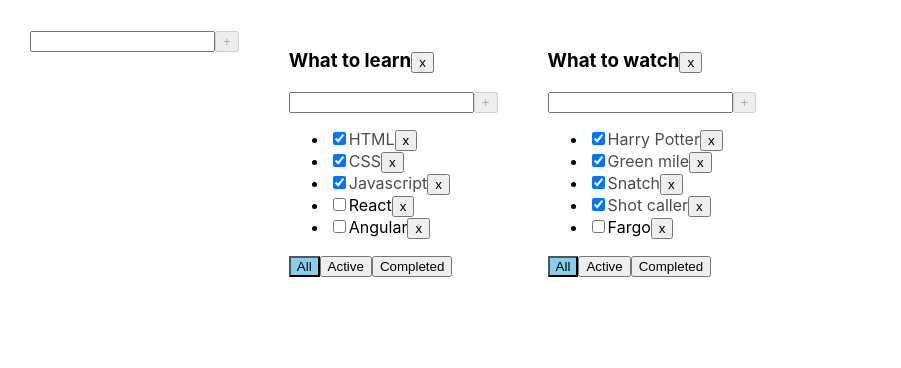
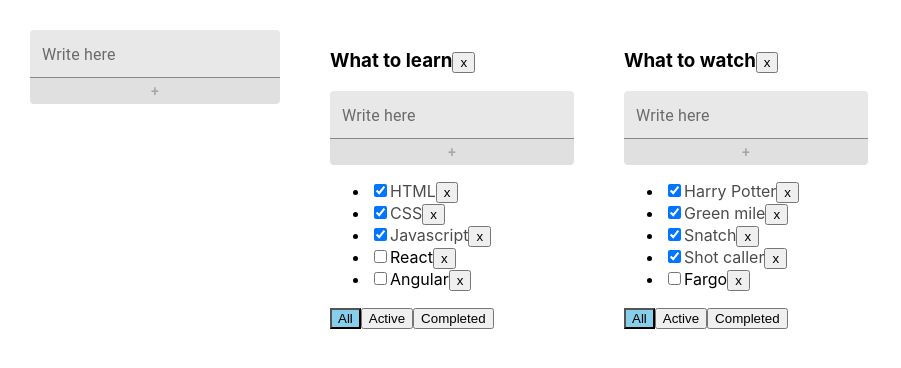
Before and after one commit to Yaroslav-Mig/todoList-react-ts, a React (Create React App) app: page / in a window 1280 px wide. Shown: the top 368 px of the page, without its empty margins (0-901 px from the left). Built offline with nearby package versions, Linux system fonts and the light colour scheme.

Commit message:
feat: add material-ui, use mui components in the FC addItemForm

```diff
--- a/package.json
+++ b/package.json
@@ -3,6 +3,8 @@
   "version": "0.1.0",
   "private": true,
   "dependencies": {
+    "@material-ui/core": "^4.12.4",
+    "@material-ui/icons": "^4.11.3",
     "@testing-library/jest-dom": "^4.2.4",
     "@testing-library/react": "^9.3.2",
     "@testing-library/user-event": "^7.1.2",
--- a/src/App.tsx
+++ b/src/App.tsx
@@ -1,8 +1,8 @@
 import React, { useState } from 'react';
 import { v1 } from 'uuid';
 import { TodoList, TaskType, FilterValueType } from './components/TodoList';
+import { AddItemForm } from './components/addItemForm/AddItemForm';
 import './App.css';
-import { AddItemForm } from './components/AddItemForm';
 
 type TodoListType = {
   id: string;
--- a/src/components/TodoList.module.css
+++ b/src/components/TodoList.module.css
@@ -1,13 +1,9 @@
-.input_box {
+.input_wrap {
 	display: flex;
 	flex-flow: column wrap;
-}
-.input_error {
-  border: 1px solid #ff4500;
-  outline: none;
-}
-.message_error {
-  color: #ff4500;
+	box-sizing: border-box;
+	max-width: 250px;
+	width: 100%;
 }
 .btn_active {
   background-color: #87ceeb;
--- a/src/components/TodoList.tsx
+++ b/src/components/TodoList.tsx
@@ -1,6 +1,6 @@
 import React from 'react';
 import { TodoListHeader } from './TodoListHeader';
-import { AddItemForm } from './AddItemForm';
+import { AddItemForm } from './addItemForm/AddItemForm';
 import { ButtonsFilter } from './ButtonsFilter';
 import { TodoListTasks } from './TodoListTasks';
 
--- a/src/components/AddItemForm.tsx
+++ b/src/components/addItemForm/AddItemForm.tsx
@@ -1,5 +1,6 @@
 import React, { ChangeEvent, FC, KeyboardEvent, useState } from 'react';
-import s from './TodoList.module.css';
+import { Button, TextField } from '@material-ui/core';
+import { styles as st } from './styles';
 
 type AddItemFormProps = {
   addItem: (title: string) => void;
@@ -13,6 +14,7 @@
 
   const onChangeTitleHandler = (e: ChangeEvent<HTMLInputElement>): void => {
     const eventVal = e.currentTarget.value;
+
     if (eventVal.trim()) {
       setTitle(eventVal);
       setError('');
@@ -34,27 +36,35 @@
       setTitle('');
       setError(null);
     } else {
-      setError('Title is required');
+      setError('Error, text is required');
     }
   };
 
-  const inputClass = error ? s.input_error : '';
-  const disabledBtn = (error === null || error) ? true : false;
+  const labelBtn = error ? error : 'Write here';
+  const disabledBtn = error === null || error ? true : false;
 
   return (
-    <div className={s.input_box}>
-      <div>
-        <input
-          className={inputClass}
-          value={title}
-          onChange={onChangeTitleHandler}
-          onKeyDown={onKeyPressHandler}
-        />
-        <button onClick={addTitleHandler} disabled={disabledBtn}>
-          +
-        </button>
-      </div>
-      {error && <span className={s.message_error}>{error}</span>}
+    <div style={st.AddItemForm}>
+			<TextField
+        type='text'
+        variant='filled'
+        size='small'
+        error={!!error}
+        label={labelBtn}
+        value={title}
+        onChange={onChangeTitleHandler}
+        onKeyDown={onKeyPressHandler}
+      />
+      <Button
+        style={st.Button}
+        title='push button or ctrl+Enter to add task'
+        variant='contained'
+        color='primary'
+        onClick={addTitleHandler}
+        disabled={disabledBtn}
+      >
+        +
+      </Button>
     </div>
   );
 };
--- /dev/null
+++ b/src/components/addItemForm/styles.ts
@@ -0,0 +1,22 @@
+import { CSSProperties } from 'react';
+
+const AddItemForm = {
+  display: 'flex',
+  flexFlow: 'column wrap',
+  boxSizing: 'border-box',
+  maxWidth: '250px',
+  width: '100%',
+} as CSSProperties;
+
+const Button = {
+	flex: '0 0 25px',
+  padding: '5px',
+  minWidth: 0,
+  lineHeight: '1rem',
+  borderRadius: '0 0 4px 4px',
+};
+
+export const styles = {
+  AddItemForm: AddItemForm,
+  Button: Button,
+};
```
Also changed, not shown: 1 other file (tests, documents, lock files or other folders).
